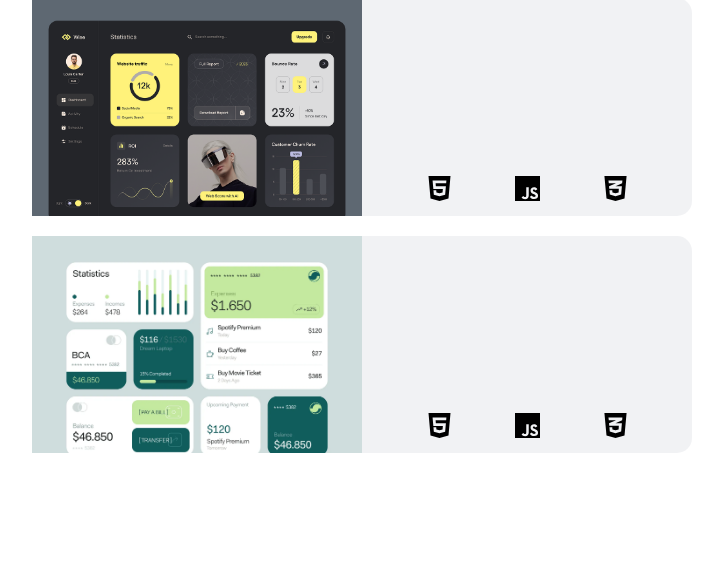
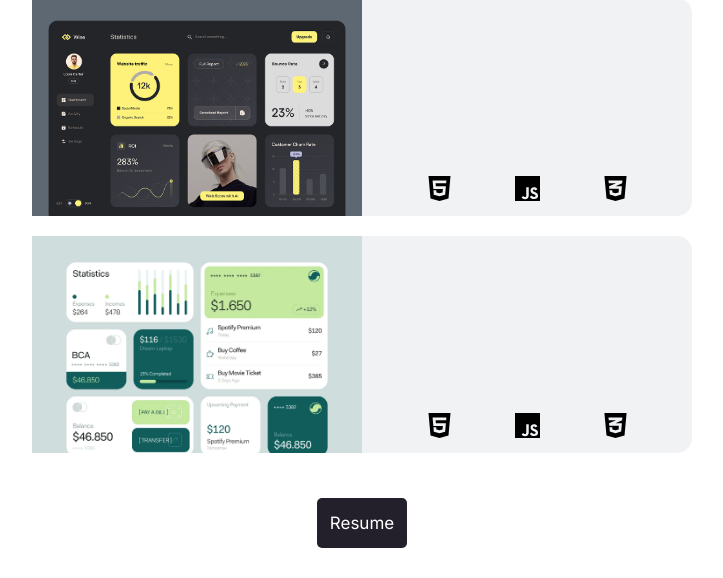
Before and after one commit to seb-ohara/portfolio-site-2-light, a plain HTML site: page index.html in a window 1280 px wide. Shown: the part 869-1447 px from the top of the page, without its empty margins (278-1001 px from the left). Before the commit the page ends 1367 px from the top, so only its background shows below. Drawn offline with Linux system fonts and the light colour scheme.

Commit message:
Done with the layour, time for the projects

```diff
--- a/index.html
+++ b/index.html
@@ -94,7 +94,7 @@
                 </div>
             </div>
             <div id="footer">
-
+                <a href="https://drive.google.com/file/d/1UTQBuZUF4P9zuU_MBcgh-TAEcQtVTAgg/view?usp=sharing">Resume</a>
             </div>
         </div>
 
--- a/styles.css
+++ b/styles.css
@@ -229,11 +229,13 @@ a{
 
 /* animation for the techstack icons*/
 .techIcons:hover{
-    background-color: rgb(230, 230, 230);
+    background-color: rgb(233, 233, 233);
     width: 12rem;
     height: 9rem;
     transition: 0.7s;
 }
+
+
 
 /*Project 1 Icons*/
 #projDesc1{
@@ -282,3 +284,32 @@ a{
     justify-content: space-around;
     margin-bottom: 15px;
 }
+
+#footer{
+    margin-top: 100px;
+    display: flex;
+    justify-content: center;
+    align-items: end;
+
+}
+#footer a{
+    height: 50px;
+    width: 90px;
+    margin-bottom: 30px;
+    border-radius: 5px;
+    border: none;
+    background-color: rgb(36, 32, 43);
+    color: white;
+    font-size: 17px;
+    display: flex;
+    justify-content: center;
+    align-items: center;
+
+}
+#footer a:hover{
+    font-weight: bold;
+    transition: 0.3s;
+    width: 95px;
+    height: 52px;
+    background-color: rgb(58, 63, 87);
+}
```
